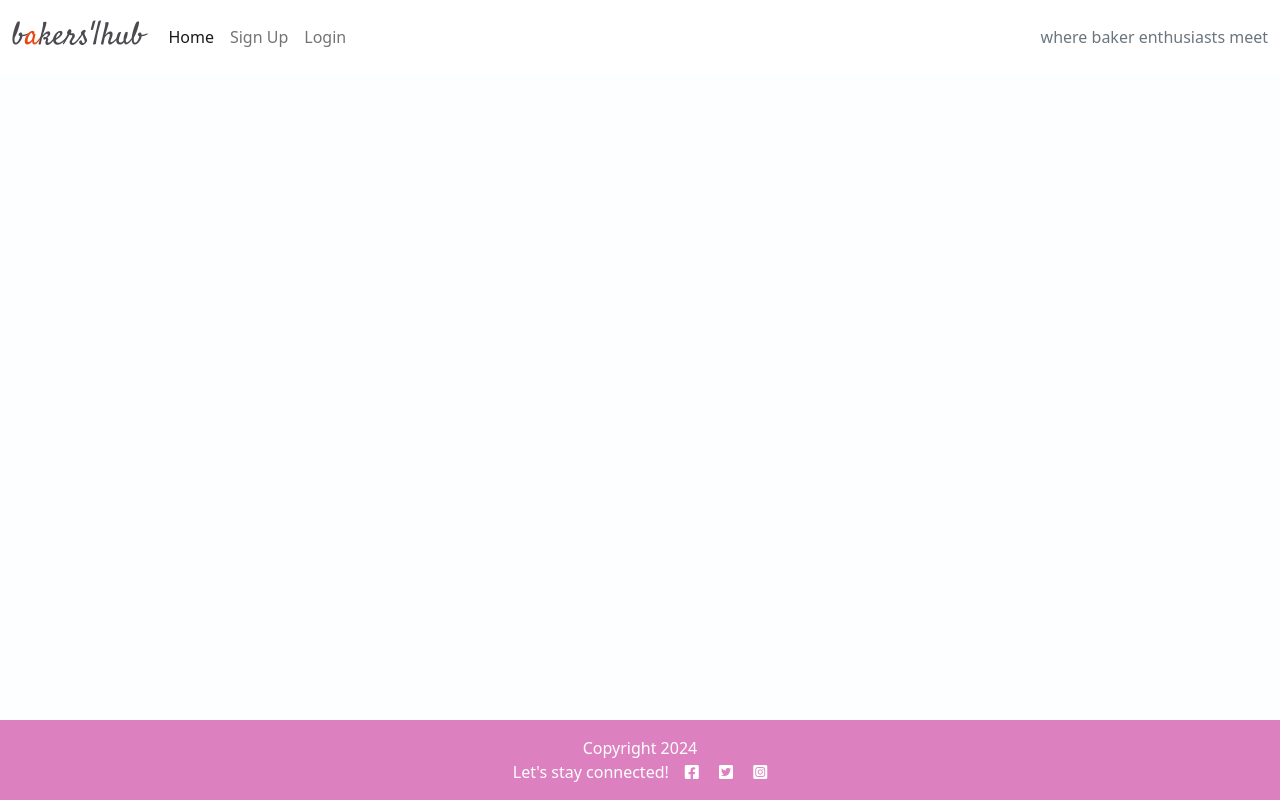
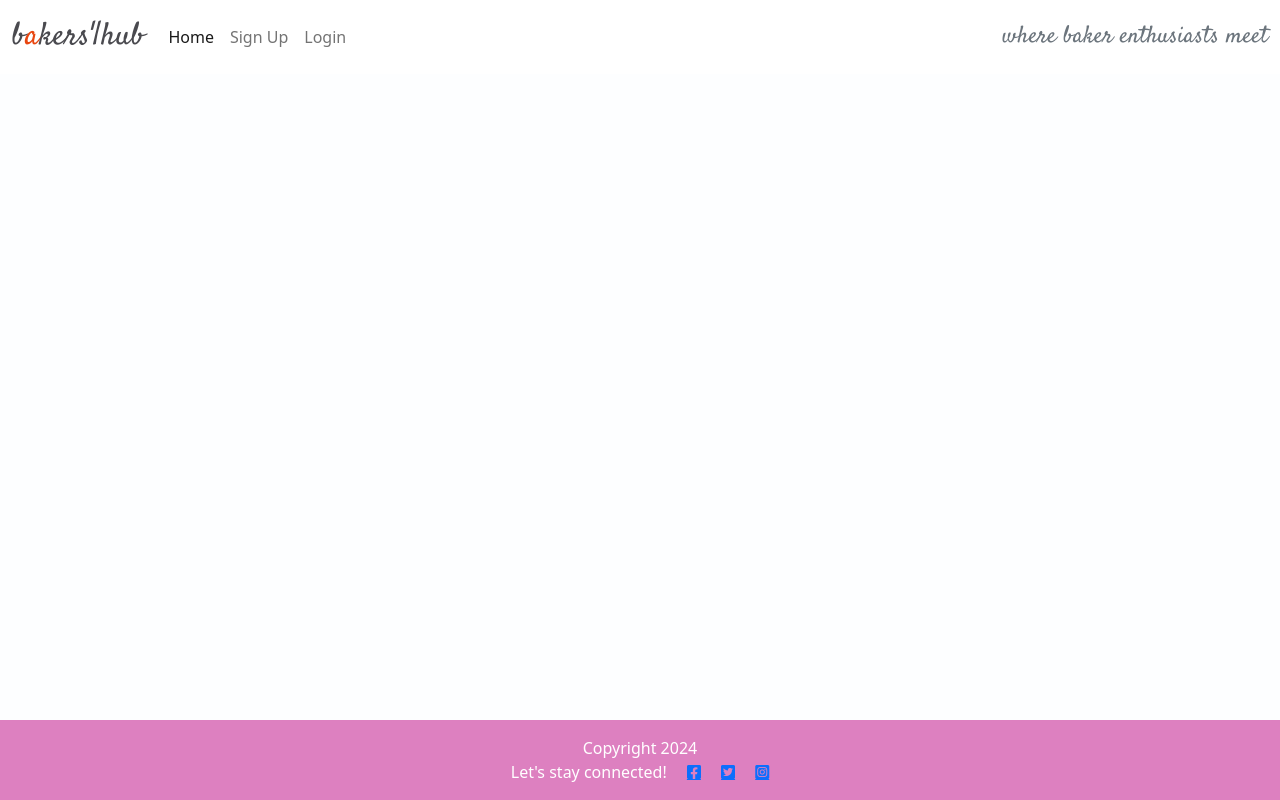
Before and after one commit to NaifatSelina/BakersHub, a Django app: page / in a window 1280 px wide. Run offline with Django 3.2, Linux system fonts and the light colour scheme; data that the repository does not hold is empty; some web fonts are replaced.

Commit message:
add links to social media icons

```diff
--- a/static/css/style.css
+++ b/static/css/style.css
@@ -3,12 +3,19 @@ body {
     font-style: "Playfair Display", sans-serif;
 }
 
+/* brand text */
 .brand {
-    font-family: "Satisfy", cursive;
+    font-family: "Satisfy", sans-serif;
     font-weight: 400;
     font-style: normal;
     font-size: xx-large;
     color: #4A4A4F;
+}
+
+/* header text */
+span.navbar-text.text-muted {
+    font-family: "Satisfy", sans-serif;
+    font-size: x-large;
 }
 
 .red-o {
--- a/templates/base.html
+++ b/templates/base.html
@@ -82,9 +82,11 @@
     <!-- Footer -->
     <footer class="footer mt-auto py-3 dark-bg">
         <p class="m-0 text-center text-white">Copyright 2024</p>
-        <p class="m-0 text-center text-white">Let's stay connected!<i class="fab fa-facebook-square ms-3"></i>
-            <i class="fab fa-twitter-square ms-3"></i>
-            <i class="fab fa-instagram-square ms-3"></i>
+        <p class="m-0 text-center text-white">Let's stay connected!
+            <a href="https://www.facebook.com/" target="_blank" class="fab fa-facebook-square ms-3"></a>
+            <a href="https://twitter.com/" target="_blank" class="fab fa-twitter-square ms-3"></a>
+            <a href="https://www.instagram.com/" target="_blank" class="fab fa-instagram-square ms-3"></a>
+
     </footer>
     <script>
         setTimeout(function () {
```
